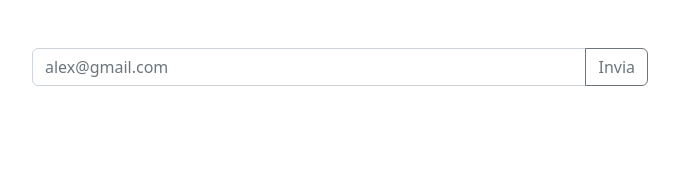
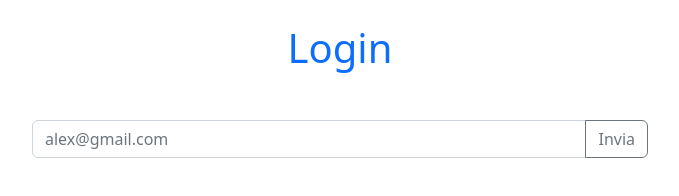
Before and after one commit to AlessandroGattuso/js-mail-dadi, a plain HTML site: page mail/index.html in a window 1280 px wide. Shown: the whole page, without its empty margins (300-979 px from the left). Drawn offline with nearby package versions, Linux system fonts and the light colour scheme.

Commit message:
added a title

```diff
--- a/mail/index.html
+++ b/mail/index.html
@@ -11,7 +11,7 @@
   <title>js-mail</title>
 </head>
 <body>
-
+  <h1 class="text-primary text-center mt-4">Login</h1>
   <div class="container w-50 mt-5">
     <div class="input-group mb-3">
       <input type="email" class="form-control" placeholder="alex@gmail.com" aria-label="Recipient's username" aria-describedby="button-addon2">
```
